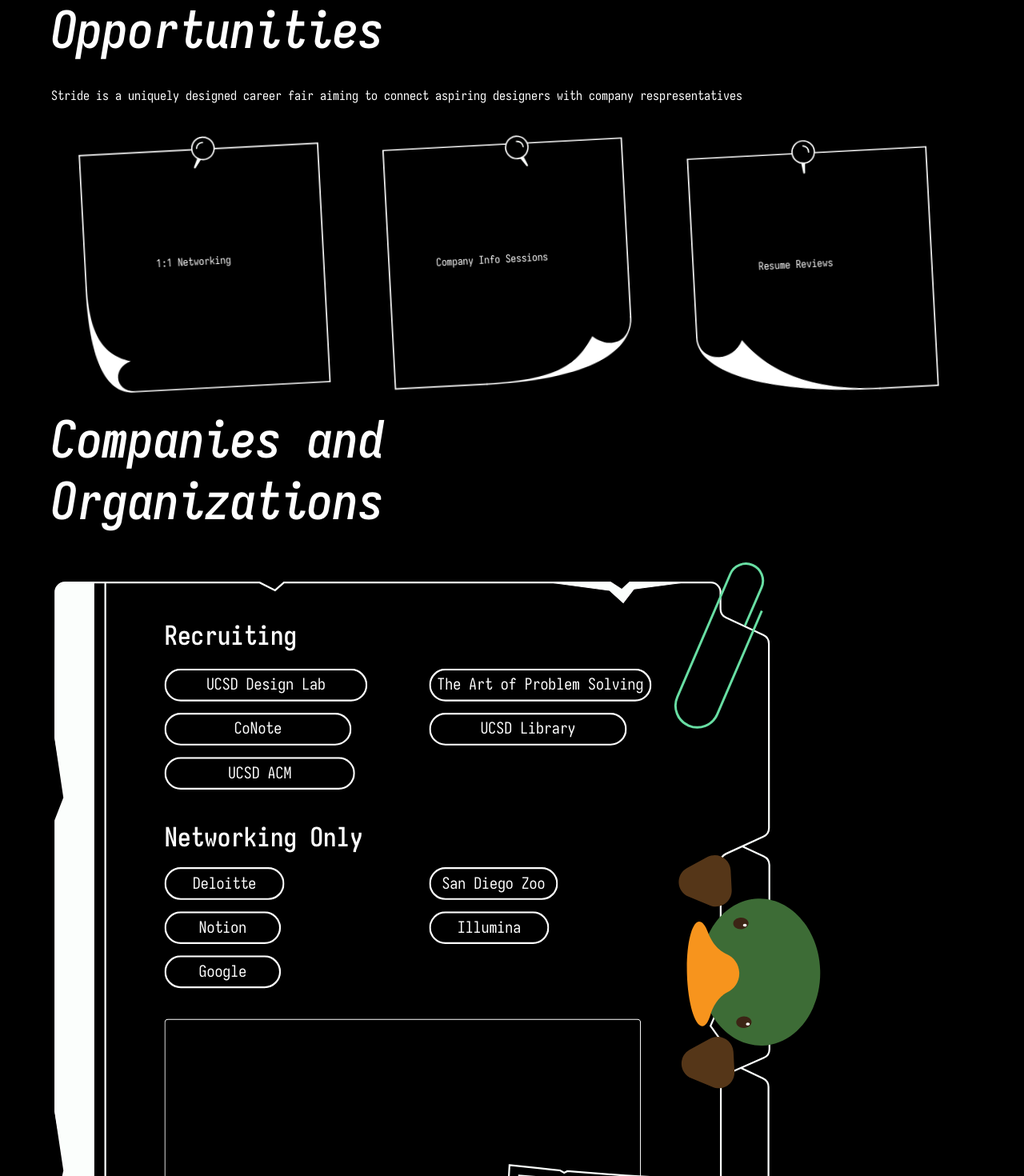
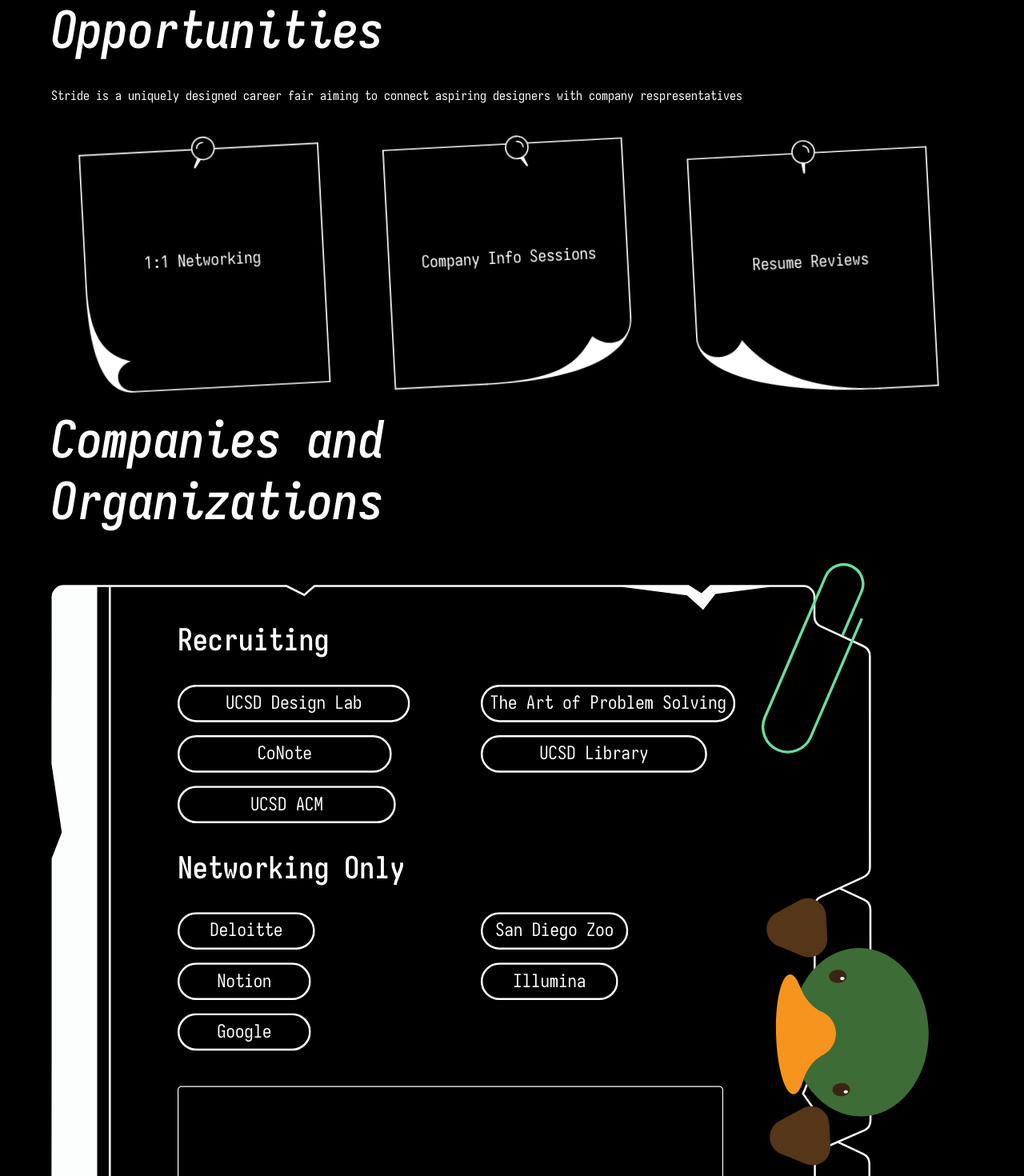
Before and after one commit to ucsddesignco/stride2024, a Next.js app: page /about in a window 1280 px wide. Shown: the part 880-2350 px from the top of the page at 80% size. Built offline with nearby package versions, Linux system fonts and the light colour scheme.

Commit message:
styling fixes

```diff
--- a/src/components/About/Companies/Companies.tsx
+++ b/src/components/About/Companies/Companies.tsx
@@ -40,9 +40,8 @@ export default function Companies() {
     <div className="companies-section info">
       <h2 className="section-title">Companies and Organizations</h2>
       <svg
-        width="1000"
-        height="1071"
-        viewBox="0 0 900 971"
+        width="100%"
+        viewBox="0 0 900 1100"
         fill="none"
         xmlns="http://www.w3.org/2000/svg"
       >
@@ -82,13 +81,7 @@ export default function Companies() {
           stroke="white"
         />
 
-        <foreignObject
-          x="125"
-          y="7.5%"
-          width="400"
-          height="50"
-          className="title"
-        >
+        <foreignObject x="125" y="6%" width="400" height="50" className="title">
           <div>
             <h3 className="title">Recruiting</h3>
           </div>
@@ -116,7 +109,7 @@ export default function Companies() {
               </foreignObject>
             ))}
         </g>
-        <foreignObject x="125" y="31%" width="400" height="50">
+        <foreignObject x="125" y="26.5%" width="400" height="50">
           <div>
             <h3 className="title">Networking Only</h3>
           </div>
--- a/src/components/About/Companies/CompanyModal/CompanyModal.scss
+++ b/src/components/About/Companies/CompanyModal/CompanyModal.scss
@@ -22,6 +22,7 @@
   padding: 10px;
   border-radius: 8px;
   width: 90%;
+  height: 350px;
   max-width: 500px;
   max-height: 90vh;
   overflow-y: auto;
--- a/src/components/About/Companies/CompanyModal/CompanyModal.tsx
+++ b/src/components/About/Companies/CompanyModal/CompanyModal.tsx
@@ -23,7 +23,6 @@ export default function CompanyModal({
 
     if (isOpen) {
       document.addEventListener('keydown', handleEscape);
-      // Prevent scrolling on body when modal is open
       document.body.style.overflow = 'hidden';
     }
 
--- a/src/components/About/Opportunities/Opportunities.scss
+++ b/src/components/About/Opportunities/Opportunities.scss
@@ -1,4 +1,10 @@
 .opportunities-section {
+  .card-text {
+    p {
+      font-size: 25px;
+    }
+  }
+
   @media only screen and (min-width: 468px) and (max-width: 768px) {
     .opportunities-features {
       display: flex;
@@ -25,10 +31,6 @@
         height: 300px; /* Adjust the height as needed */
         box-shadow: 0 4px 8px rgba(0, 0, 0, 0.1);
         animation: sway 3s infinite alternate ease-in-out;
-
-        .card-text {
-          font-size: 25px;
-        }
       }
 
       @media only screen and (min-width: 760px) {
--- a/src/components/About/Opportunities/Opportunities.tsx
+++ b/src/components/About/Opportunities/Opportunities.tsx
@@ -46,8 +46,8 @@ export default function Opportunities() {
               strokeLinecap="round"
             />
             <foreignObject
-              x="30%"
-              y="47.5%"
+              x="25%"
+              y="45%"
               width="400"
               height="300"
               fill="white"
@@ -60,13 +60,7 @@ export default function Opportunities() {
           </svg>
         </figure>
         <figure className="figure">
-          <svg
-            width="360"
-            height="379"
-            viewBox="0 0 360 379"
-            fill="none"
-            xmlns="http://www.w3.org/2000/svg"
-          >
+          <svg width="360" height="379" viewBox="0 0 360 379" fill="none">
             <path
               d="M359.001 289.387V20.0008H1.001V378.001H139.29"
               stroke="white"
@@ -96,8 +90,8 @@ export default function Opportunities() {
               strokeLinecap="round"
             />
             <foreignObject
-              x="20%"
-              y="47.5%"
+              x="50px"
+              y="45%"
               width="400"
               height="300"
               fill="white"
@@ -146,8 +140,8 @@ export default function Opportunities() {
               strokeLinecap="round"
             />
             <foreignObject
-              x="27.5%"
-              y="47.5%"
+              x="25%"
+              y="45%"
               width="400"
               height="300"
               fill="white"
--- a/src/components/About/RegisterButton/RegisterButton.tsx
+++ b/src/components/About/RegisterButton/RegisterButton.tsx
@@ -6,9 +6,8 @@ export default function RegisterButton() {
     <Link href="/register" className="register-section">
       <button id="about-register-button" aria-label="Register Now">
         <svg
-          width="631"
-          height="625"
-          viewBox="0 0 631 250"
+          width="100%"
+          viewBox="0 -175 631 425"
           fill="currentColor"
           xmlns="http://www.w3.org/2000/svg"
         >
```
